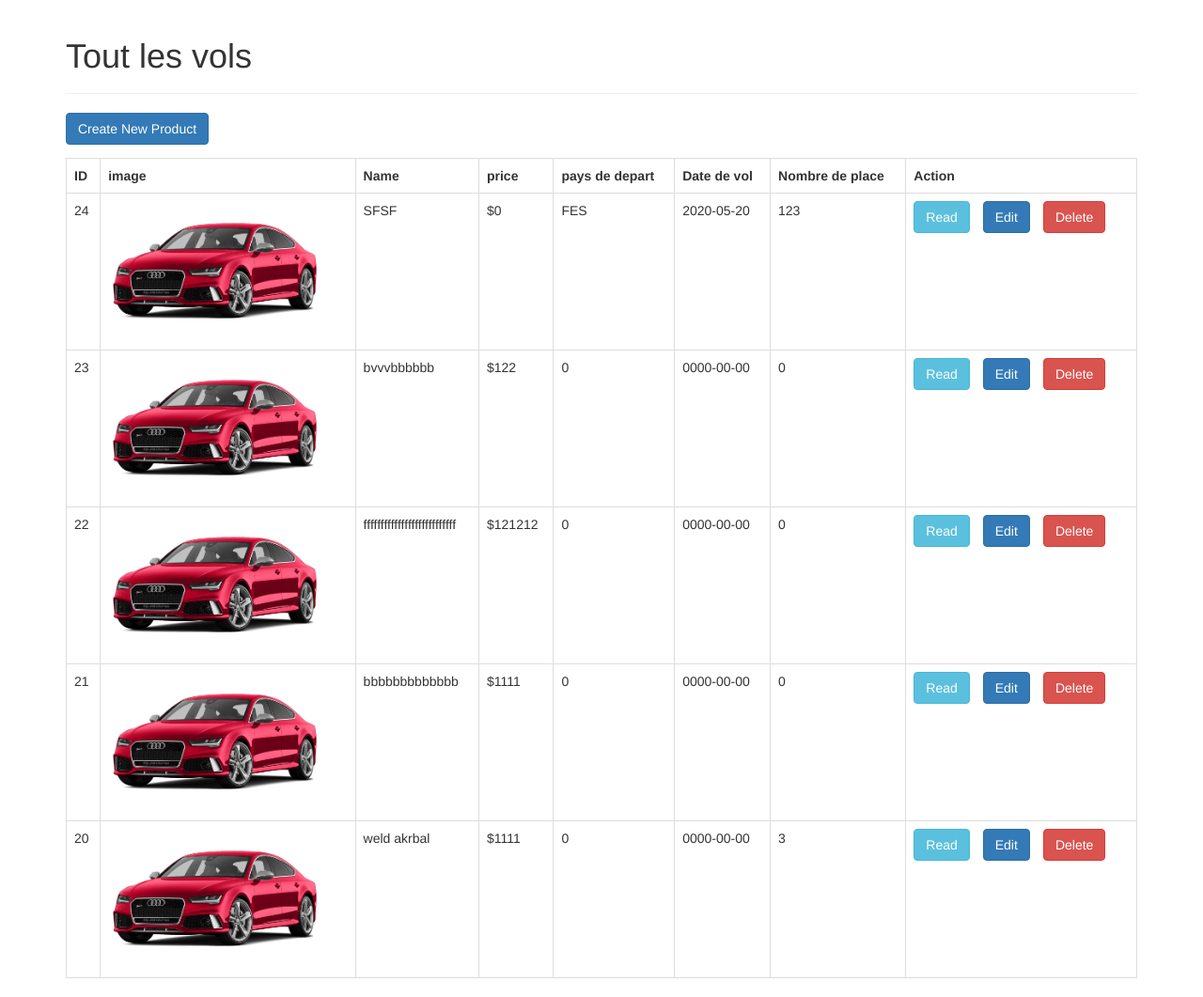
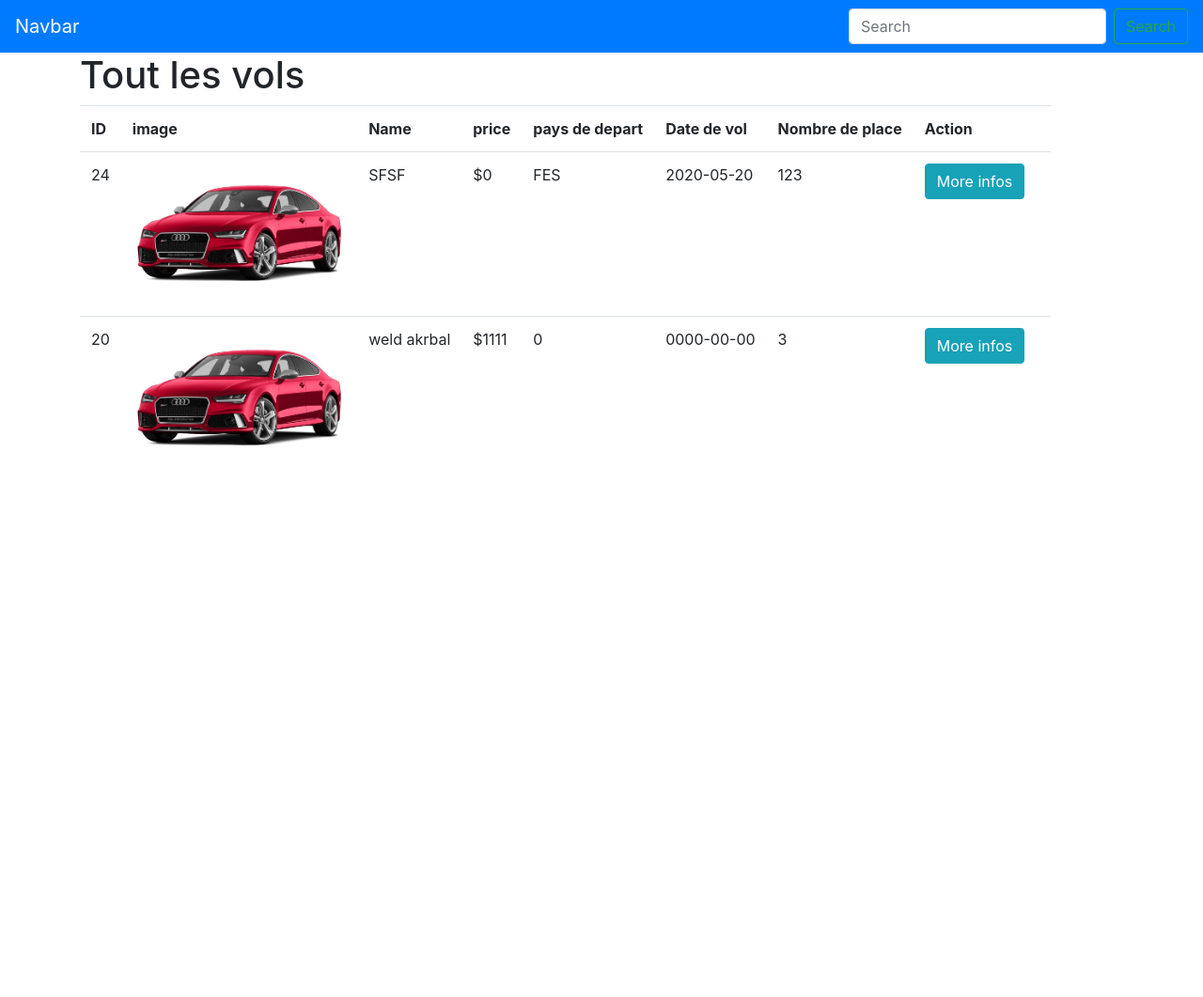
Before and after one commit to mekarbal/Vol_php, a PHP site: page / in a window 1280 px wide. Shown: the whole page at 94% size. After the commit the page ends 474 px from the top, so only its background shows below. Run offline with PHP 8.4, Linux system fonts and the light colour scheme; data comes from the database, SQL or seed files in the repository; both versions use the stored data as it was after the commit; some libraries are stand-ins or nearby versions.

Commit message:
update db

```diff
--- a/FirstPage/index.php
+++ b/FirstPage/index.php
@@ -5,10 +5,7 @@
 <html>
 <head>
     <title></title>
-
-    <!-- Latest compiled and minified Bootstrap CSS -->
-    <link rel="stylesheet" href="https://maxcdn.bootstrapcdn.com/bootstrap/3.3.7/css/bootstrap.min.css" />
-
+    <link rel="stylesheet" href="https://stackpath.bootstrapcdn.com/bootstrap/4.4.1/css/bootstrap.min.css" integrity="sha384-Vkoo8x4CGsO3+Hhxv8T/Q5PaXtkKtu6ug5TOeNV6gBiFeWPGFN9MuhOf23Q9Ifjh" crossorigin="anonymous">
     <!-- custom css -->
     <style>
     .m-r-1em{ margin-right:1em; }
@@ -19,6 +16,32 @@
 
 </head>
 <body>
+
+
+<nav class="navbar navbar-dark bg-primary">
+  <a class="navbar-brand">Navbar</a>
+  <form class="form-inline">
+    <input class="form-control mr-sm-2" type="search" placeholder="Search" aria-label="Search">
+    <button class="btn btn-outline-success my-2 my-sm-0" type="submit">Search</button>
+  </form>
+</nav>
+
+
+
+
+
+
+
+
+
+
+
+
+
+
+
+
+
 
     <!-- container -->
     <div class="container">
@@ -33,30 +56,20 @@
                 // include database connection
                 include '../data/database.php';
 
-                // delete message prompt will be here
-                 $action = isset($_GET['action']) ? $_GET['action'] : "";
-
-                    // if it was redirected from delete.php
-                    if($action=='deleted'){
-                        echo "<div class='alert alert-success'>Record was deleted.</div>";
-                    }
 
                 // select all data
-                $query = "SELECT id, name, price,pays_depart,date_vol,image,nb_place FROM vols ORDER BY id DESC";
+                $query = "SELECT id, name, price,pays_depart,date_vol,image,nb_place FROM vols WHERE nb_place>0 ORDER BY id DESC";
                 $stmt = $con->prepare($query);
                 $stmt->execute();
 
                 // this is how to get number of rows returned
                 $num = $stmt->rowCount();
 
-                // link to create record form
-                echo "<a href='create.php' class='btn btn-primary m-b-1em'>Create New Product</a>";
-
                 //check if more than 0 record found
                 if($num>0){
 
                     // data from database will be here
-                    echo "<table class='table table-hover table-responsive table-bordered'>";//start table
+                    echo "<table class='table table-hover table-responsive'>";//start table
 
                         //creating our table heading
                         echo "<tr>";
@@ -89,13 +102,9 @@
                         echo "<td>{$nb_place}</td>";
                         echo "<td>";
                             // read one record
-                            echo "<a href='read_one.php?id={$id}' class='btn btn-info m-r-1em'>Read</a>";
+                            echo "<a href='read_one.php?id={$id}' class='btn btn-info m-r-1em'>More infos</a>";
 
-                            // we will use this links on next part of this post
-                            echo "<a href='update.php?id={$id}' class='btn btn-primary m-r-1em'>Edit</a>";
 
-                            // we will use this links on next part of this post
-                            echo "<a href='#' onclick='delete_user({$id});'  class='btn btn-danger'>Delete</a>";
                         echo "</td>";
                     echo "</tr>";
                 }
@@ -116,12 +125,9 @@ echo "</table>";
 ?>
 
     </div> <!-- end .container -->
-
-<!-- jQuery (necessary for Bootstrap's JavaScript plugins) -->
-<script src="https://code.jquery.com/jquery-3.2.1.min.js"></script>
-
-<!-- Latest compiled and minified Bootstrap JavaScript -->
-<script src="https://maxcdn.bootstrapcdn.com/bootstrap/3.3.7/js/bootstrap.min.js"></script>
+    <script src="https://code.jquery.com/jquery-3.4.1.slim.min.js" integrity="sha384-J6qa4849blE2+poT4WnyKhv5vZF5SrPo0iEjwBvKU7imGFAV0wwj1yYfoRSJoZ+n" crossorigin="anonymous"></script>
+<script src="https://cdn.jsdelivr.net/npm/popper.js@1.16.0/dist/umd/popper.min.js" integrity="sha384-Q6E9RHvbIyZFJoft+2mJbHaEWldlvI9IOYy5n3zV9zzTtmI3UksdQRVvoxMfooAo" crossorigin="anonymous"></script>
+<script src="https://stackpath.bootstrapcdn.com/bootstrap/4.4.1/js/bootstrap.min.js" integrity="sha384-wfSDF2E50Y2D1uUdj0O3uMBJnjuUD4Ih7YwaYd1iqfktj0Uod8GCExl3Og8ifwB6" crossorigin="anonymous"></script>
 
 <!-- confirm delete record will be here -->
             <script type='text/javascript'>
```
Also changed, not shown: FirstPage/read_one.php (+6 -1 lines), cr.sql (+52 -2 lines).
